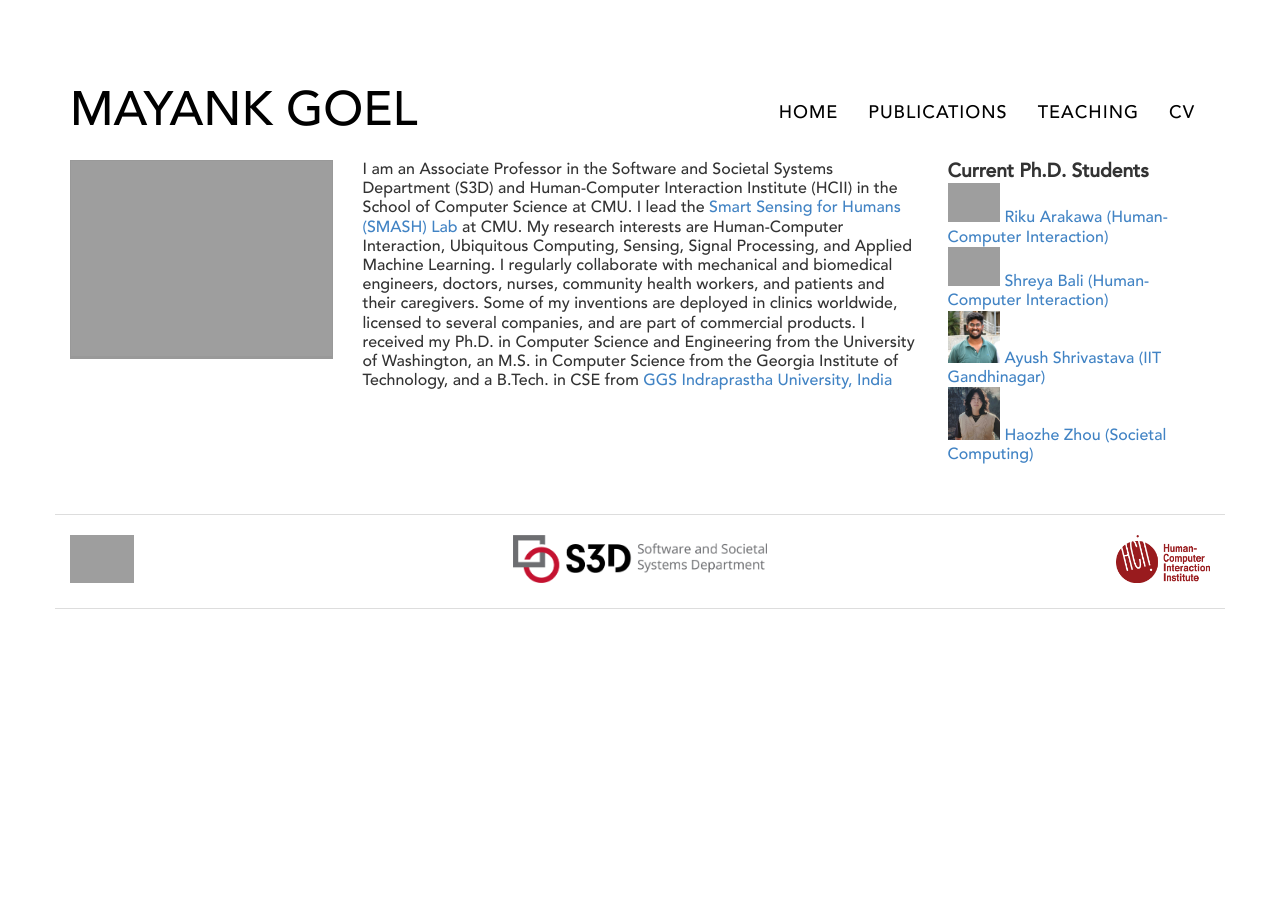
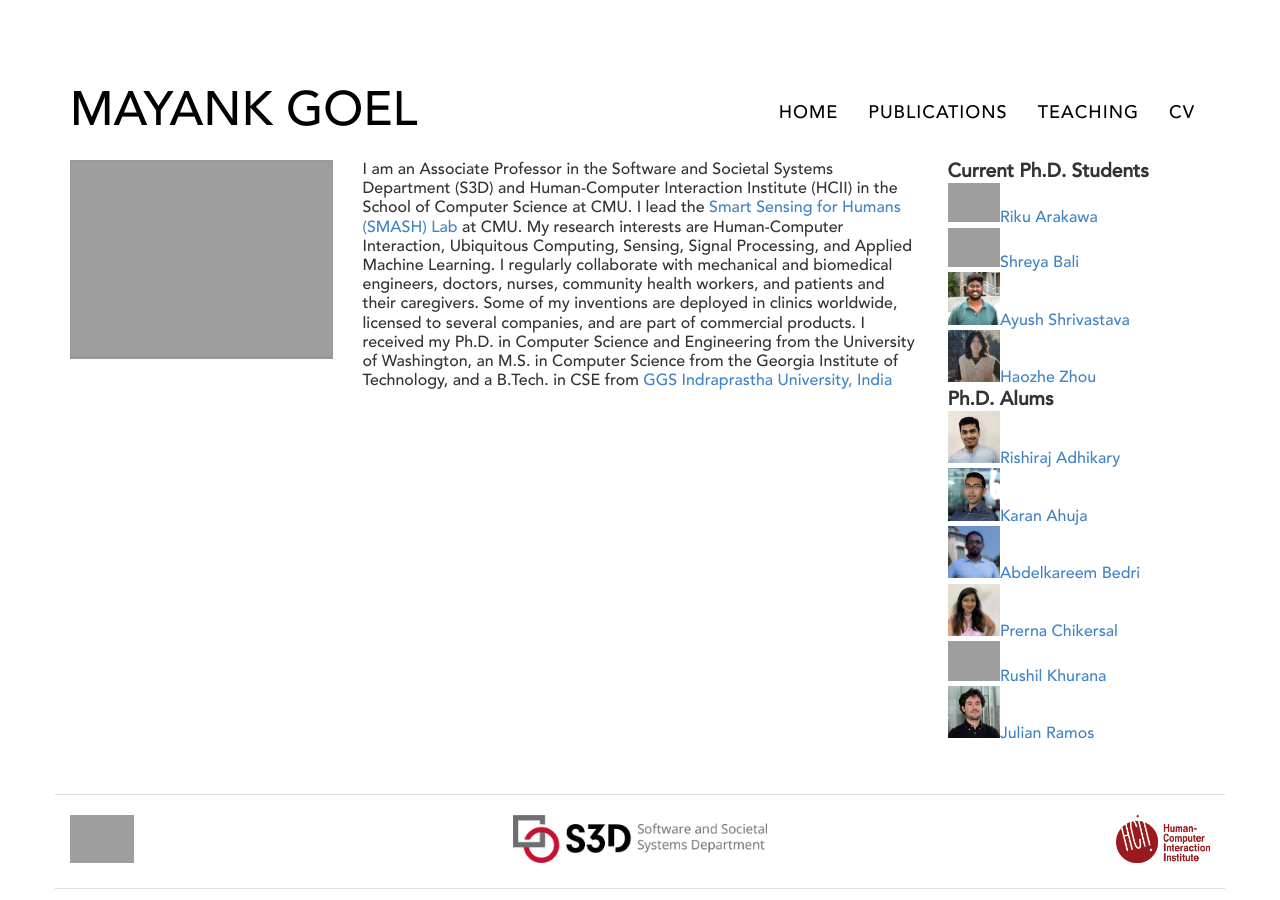
Before and after one commit to mynkgoel/mynkgoel.github.io, a Jekyll site: the page built from index.html, in a window 1280 px wide. Built offline with Jekyll 4.4.1, drawn with Linux system fonts in a browser that asks for light colours; nearby versions of some CDN libraries; grey boxes are pictures that could not be loaded.

Commit message:
Update index.html

```diff
--- a/index.html
+++ b/index.html
@@ -21,12 +21,22 @@ layout: default
 <span style="font-size: 120%;"> <b>Current Ph.D. Students</b> </span>
 {% for member in current_phds %}
 <div>
-  <a href="{{ member.website }}"><img src="{{site.url}}{{member.image}}" style="width: 20%;"/>
-{{ member.name }} ({{site.data.affiliations[member.affiliation]}})</a>
+  <a href="{{ member.website }}"><img src="{{site.url}}{{member.image}}" style="width: 20%;"/>{{ member.name }} </a>
         </div>
 {% endfor %}
 <!-- </div> -->
 </div>
+
+<div class="alum_students col-md-3 col-sm-6">
+<span style="font-size: 120%;"> <b>Ph.D. Alums</b> </span>
+{% for member in alumni %}
+<div>
+  <a href="{{ member.website }}"><img src="{{site.url}}{{member.image}}" style="width: 20%;"/>{{ member.name }} </a>
+        </div>
+{% endfor %}
+<!-- </div> -->
+</div>
+
 
 </div>
 
```
